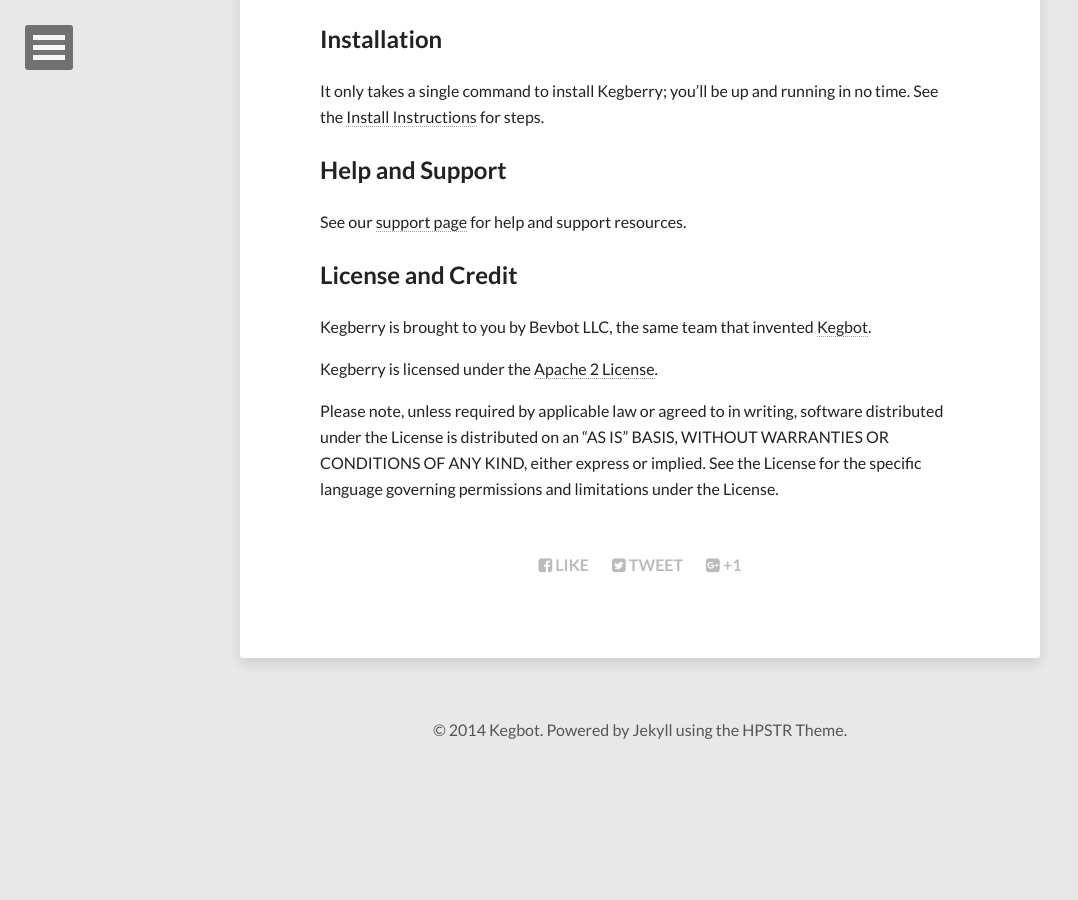
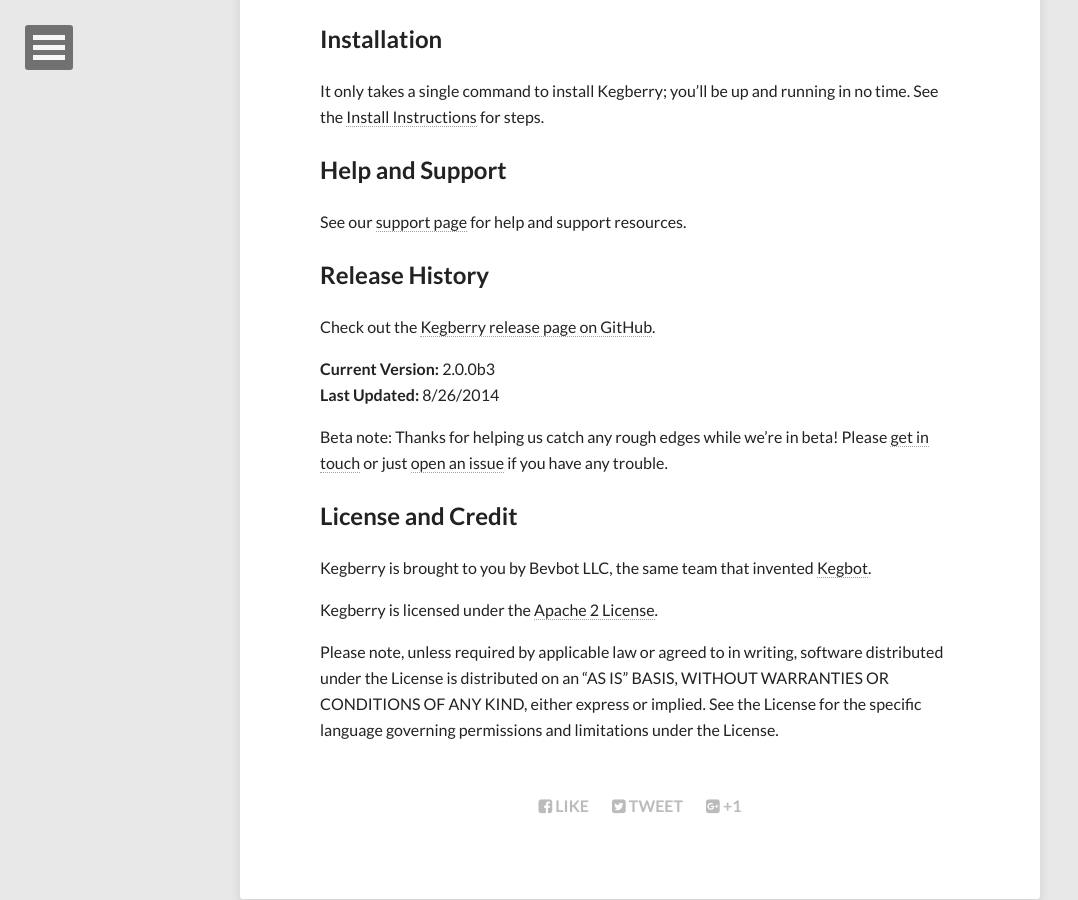
Before and after one commit to Kegbot/kegberry, a Jekyll site: the page built from index.md, in a window 1280 px wide and 900 px high, scrolled down 1935 px. Shown: the whole window, without its empty margins (0-1078 px from the left). Built offline with Jekyll 4.4.1, drawn with Linux system fonts in a browser that asks for light colours; nearby versions of some CDN libraries; before the commit the page ends 2706 px from its top, so only the background shows below that.

Commit message:
Update docs.

```diff
--- a/index.md
+++ b/index.md
@@ -56,12 +56,6 @@
 But don't take our words for it: Jump to the [Install Instructions](/install/)
 and try it out for yourself.
 
-<!-- <figure class="half">
-  <img src="/images/image-filename-1.jpg" alt="">
-  <img src="/images/image-filename-2.jpg" alt="">
-</figure>
- -->
-
 ## What does it cost?
 
 **It's free!** You provide the Raspberry Pi and optional HDMI display,
@@ -79,6 +73,18 @@
 See our [support page](/support/) for help and support resources.
 
 
+## Release History
+
+Check out the [Kegberry release page on GitHub](https://github.com/Kegbot/kegberry/releases).
+
+**Current Version:** 2.0.0b3<br/>
+**Last Updated:** 8/26/2014<br/>
+
+Beta note: Thanks for helping us catch any rough edges while we're in beta!
+Please [get in touch](/support/) or just [open an issue](https://github.com/Kegbot/kegberry/issues)
+if you have any trouble.
+
+
 ## License and Credit
 
 Kegberry is brought to you by Bevbot LLC, the same team that
```
